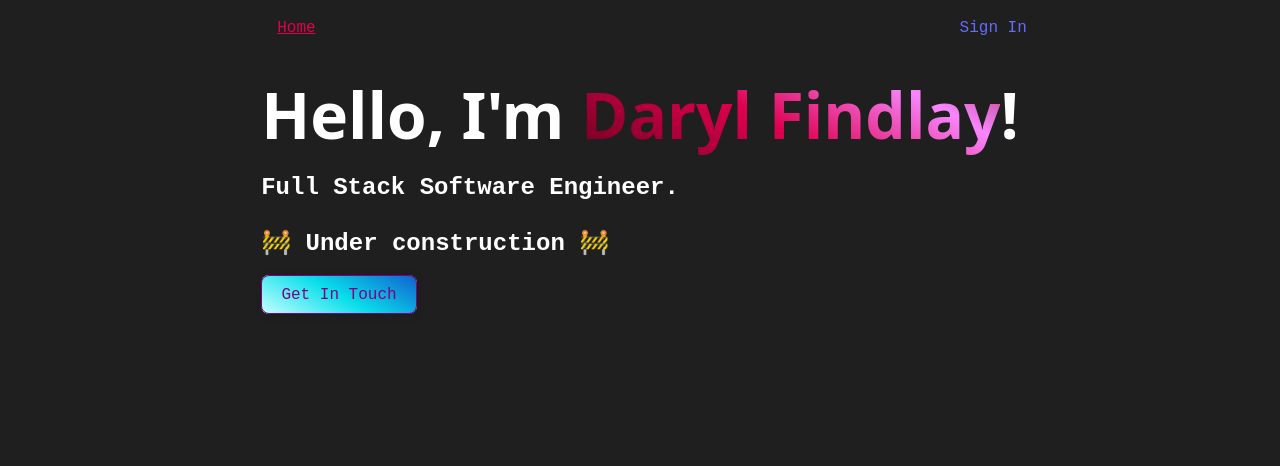
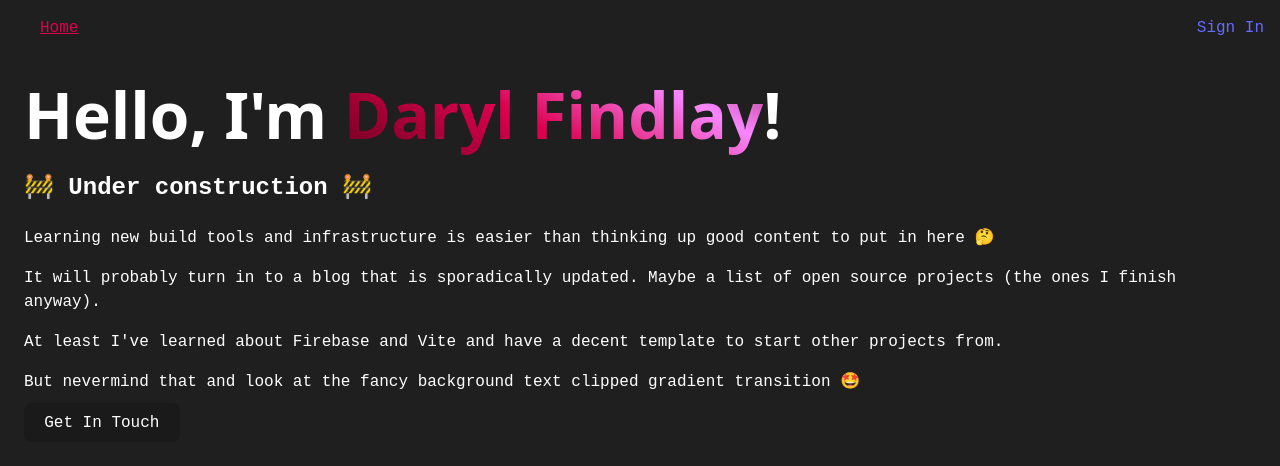
Before and after one commit to daryl-sf/daryl-findlay.dev, a React (Vite) app: page / in a window 1280 px wide. Shown: the top 466 px of the page. Built offline with nearby package versions, Linux system fonts and the light colour scheme; no server answers.

Commit message:
update content with spew cos i dont know what to write

```diff
--- a/src/pages/Homepage/Homepage.module.css
+++ b/src/pages/Homepage/Homepage.module.css
@@ -43,24 +43,20 @@
 }
 
 .contact {
-  color: purple;
-  background: linear-gradient(
-    30deg,
-    #c4ffff,
-    #08deea,
-    #1261d1
-  );
+  color: white;
   border-radius: 8px;
-  border: 1px solid purple;
-  padding: 0.6rem 1.2rem;
-  box-shadow: rgba(0, 0, 0, 0.5) 1px 1px 10px -4px;
-  font-size: 1rem;
+  border: 1px solid transparent;
+  padding: 0.6em 1.2em;
+  font-size: 1em;
   font-weight: 500;
+  font-family: inherit;
+  background-color: #1a1a1a;
   cursor: pointer;
-  transition: border-color 0.25s;
+  transition: border-color 0.25s, color 0.25s;
 }
 .contact:hover {
   border-color: #646cff;
+  color: #646cff;
 }
 .contact:focus,
 .contact:focus-visible {
--- a/src/pages/Homepage/index.tsx
+++ b/src/pages/Homepage/index.tsx
@@ -5,8 +5,11 @@ const Homepage = () => {
     <div className={classes.app}>
       <section>
         <h1 className={classes.h1}>Hello, I&apos;m <span className={classes.name}>Daryl Findlay</span>!</h1>
-        <h2>Full Stack Software Engineer.</h2>
         <h2>🚧 Under construction 🚧</h2>
+        <p>Learning new build tools and infrastructure is easier than thinking up good content to put in here 🤔</p>
+        <p>It will probably turn in to a blog that is sporadically updated. Maybe a list of open source projects (the ones I finish anyway).</p>
+        <p>At least I&apos;ve learned about Firebase and Vite and have a decent template to start other projects from.</p>
+        <p>But nevermind that and look at the fancy background text clipped gradient transition 🤩</p>
         <a href="mailto:darylfindlay@gmail.com?subject=I'm%20interested%20in%20hiring%20you!&body=Hi%20Daryl%2C%20I'm%20interested%20in%20your%20work.%20Let's%20connect!" className={classes.contact}>Get In Touch</a>
       </section>
     </div>
```
